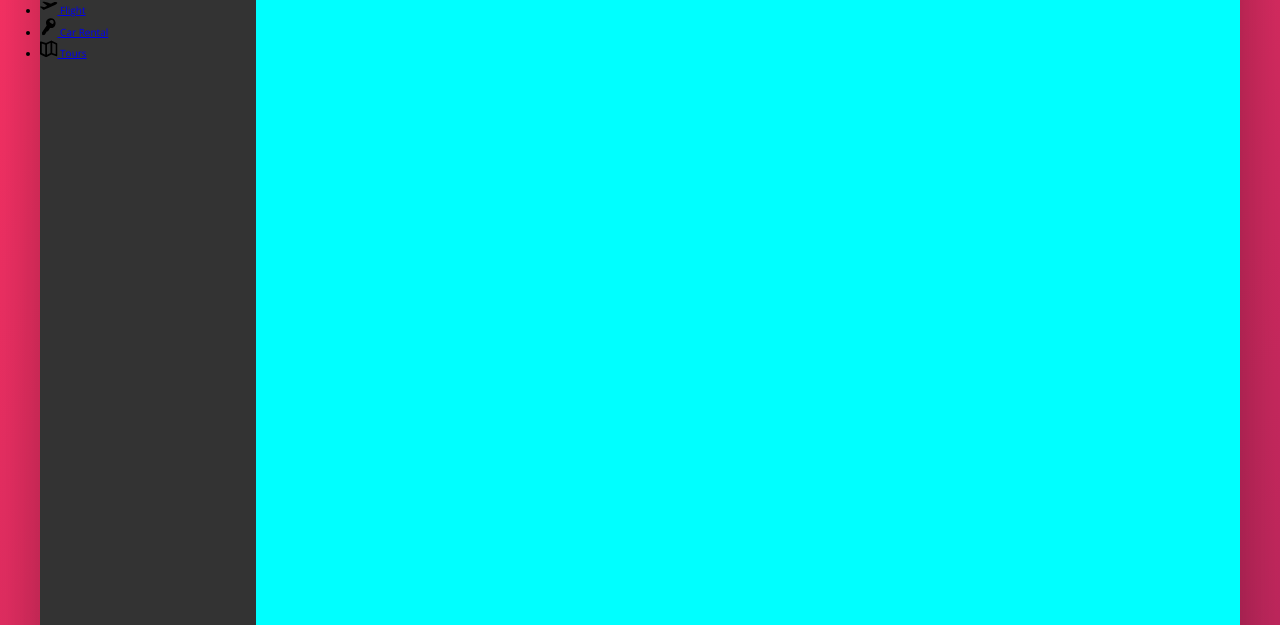
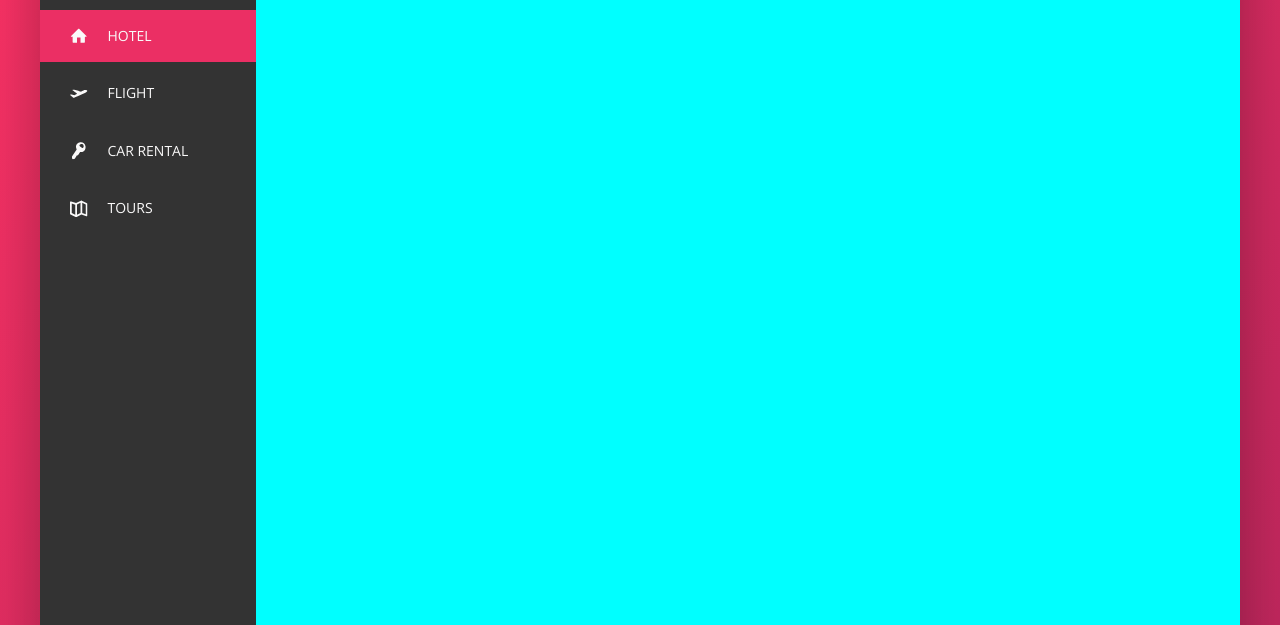
Before and after one commit to bradripple/Trillo, a plain HTML site: page starter/index.html in a window 1280 px wide. Shown: the part 175-800 px from the top of the page. Drawn offline with nearby package versions, Linux system fonts and the light colour scheme.

Commit message:
Completed Navigation side bar

```diff
--- a/starter/css/style.css
+++ b/starter/css/style.css
@@ -160,13 +160,47 @@ body {
     border-radius: 50%;
     margin-right: 1rem; }
 
-.side-nav__icon {
-  height: 1.75rem;
-  width: 1.75rem; }
+.side-nav {
+  font-size: 1.4rem;
+  list-style: none;
+  margin-top: 3.5rem; }
+  .side-nav__item {
+    position: relative; }
+    .side-nav__item:not(:last-child) {
+      margin-bottom: .5rem; }
+  .side-nav__item::before {
+    content: "";
+    position: absolute;
+    top: 0;
+    left: 0;
+    height: 100%;
+    width: 3px;
+    background-color: var(--color-primary);
+    transform: scaleY(0);
+    transition: transform 0.2s, width 0.6s cubic-bezier(1, 0, 0, 1) 0.2s, background-color 0.1s; }
+  .side-nav__item:hover::before, .side-nav__item--active::before {
+    transform: scaleY(1);
+    width: 100%; }
+  .side-nav__item:active::before {
+    background-color: var(--color-primary-light); }
+  .side-nav__link:link, .side-nav__link:visited {
+    color: var(--color-grey-light-1);
+    text-decoration: none;
+    text-transform: uppercase;
+    display: block;
+    padding: 1.5rem 3rem;
+    position: relative;
+    z-index: 10;
+    display: flex;
+    align-items: center; }
+  .side-nav__icon {
+    height: 1.75rem;
+    width: 1.75rem;
+    margin-right: 2rem;
+    fill: currentColor; }
 
 .legal {
   font-size: 1.2rem;
   color: var(--color-grey-light-4);
   text-align: center;
-  padding: 2.5rem;
-  align-self: flex-end; }
+  padding: 2.5rem; }
--- a/starter/index.html
+++ b/starter/index.html
@@ -48,7 +48,7 @@
             <div class="content">
                 <nav class="sidebar">
                     <ul class="side-nav">
-                        <li class="side-nav__item">
+                        <li class="side-nav__item side-nav__item--active">
                             <a href="#" class="side-nav__link">
                                 <svg class="side-nav__icon">
                                     <use xlink:href="img/sprite.svg#icon-home"></use>
--- a/starter/sass/_components.scss
+++ b/starter/sass/_components.scss
@@ -119,15 +119,61 @@
 //////////////////////////////////////
 // SIDE NAVIGATION
 .side-nav {
+    font-size: 1.4rem;
+    list-style: none;
+    margin-top: 3.5rem;
+
     &__item {
+        position: relative;
 
+        &:not(:last-child) {
+            margin-bottom: .5rem;
+        }
     }
-    &__link {
 
+    &__item::before {
+        content: "";
+        position: absolute;
+        top: 0;
+        left: 0;
+        height: 100%;
+        width: 3px;
+        background-color: var(--color-primary);
+        transform: scaleY(0);
+        transition: transform .2s,
+                    width .6s cubic-bezier(1,0,0,1) .2s,
+                    background-color .1s;
     }
+
+    &__item:hover::before,
+    &__item--active::before {
+        transform: scaleY(1);
+        width: 100%;
+    }
+
+    &__item:active::before {
+        background-color: var(--color-primary-light);
+    }
+
+    &__link:link,
+    &__link:visited {
+        color: var(--color-grey-light-1);
+        text-decoration: none;
+        text-transform: uppercase;
+        display: block;
+        padding: 1.5rem 3rem;
+        position: relative;
+        z-index: 10;
+
+        display: flex;
+        align-items: center;
+    }
+
     &__icon {
         height: 1.75rem;
         width: 1.75rem;
+        margin-right: 2rem;
+        fill: currentColor;
     }
 }
 
@@ -139,5 +185,5 @@
     text-align: center;
     padding: 2.5rem;
 
-    align-self: flex-end;
+
 }
```
